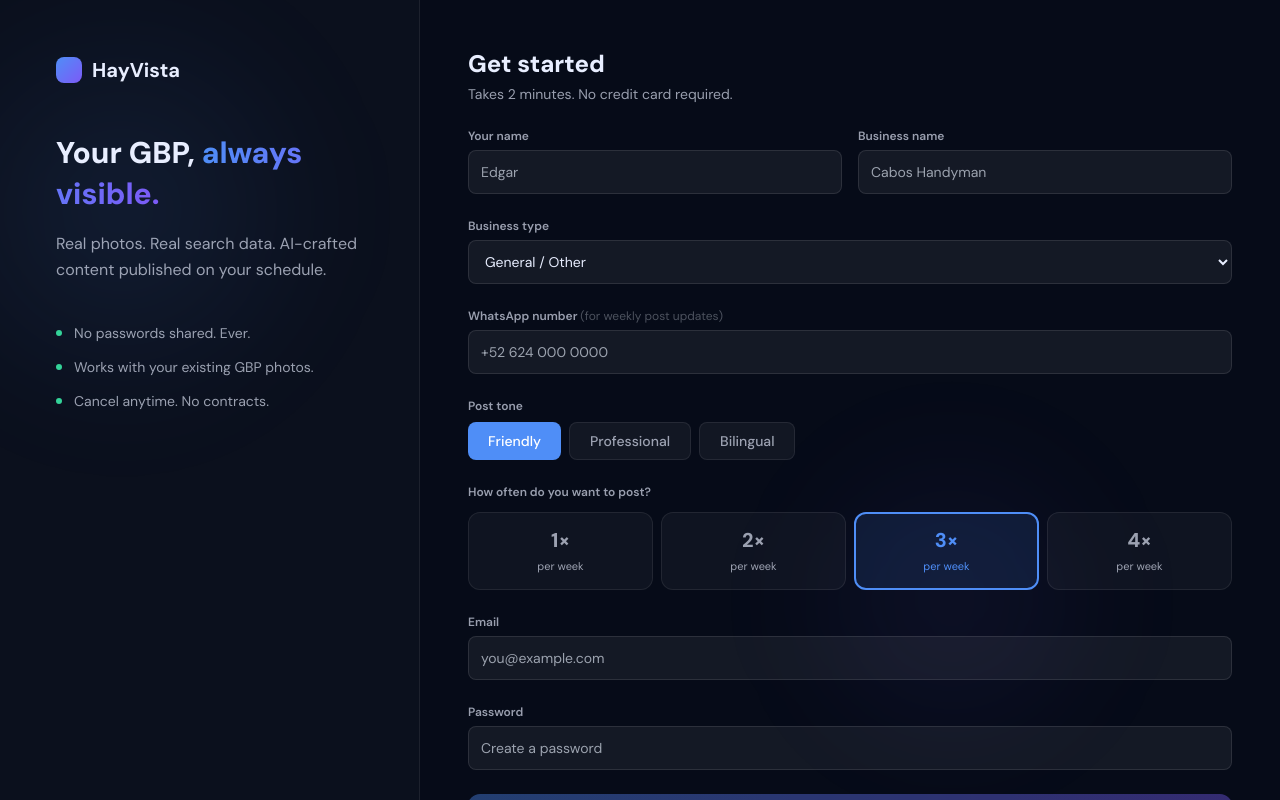
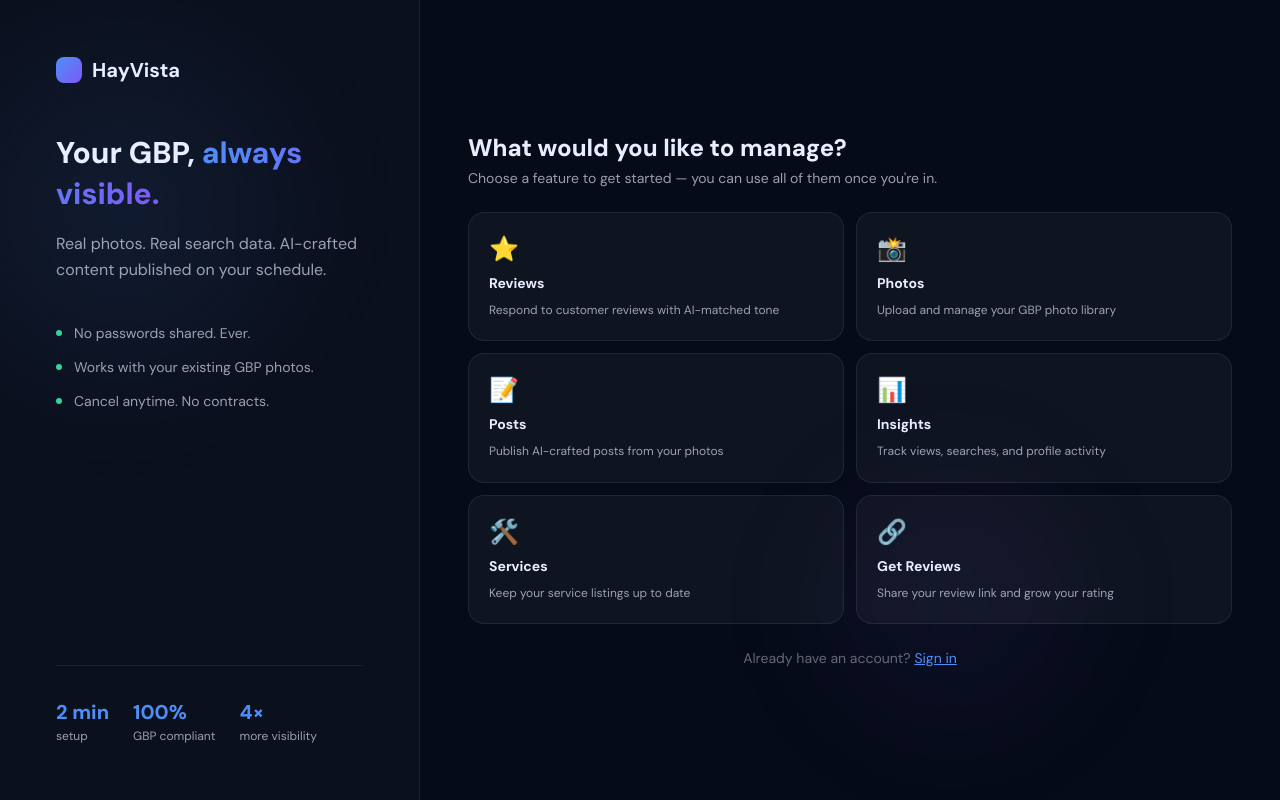
Before and after one commit to edgpac/ranky, a React (Vite) app: page /signup in a window 1280 px wide. Shown: the top 800 px of the page. Built offline with nearby package versions, Linux system fonts and the light colour scheme.

Commit message:
feat(signup): add feature-selection step before account form

```diff
--- a/src/pages/SignupPage.tsx
+++ b/src/pages/SignupPage.tsx
@@ -14,6 +14,15 @@ const BUSINESS_TYPES = [
   { value: 'real_estate', label: 'Real Estate' },
   { value: 'auto',        label: 'Auto Repair / Dealership' },
   { value: 'legal',       label: 'Law Firm / Legal Services' },
+];
+
+const FEATURES = [
+  { icon: '⭐', label: 'Reviews',     tab: 'reviews',     desc: 'Respond to customer reviews with AI-matched tone' },
+  { icon: '📸', label: 'Photos',      tab: 'photos',      desc: 'Upload and manage your GBP photo library' },
+  { icon: '📝', label: 'Posts',       tab: 'posts',       desc: 'Publish AI-crafted posts from your photos' },
+  { icon: '📊', label: 'Insights',    tab: 'insights',    desc: 'Track views, searches, and profile activity' },
+  { icon: '🛠️', label: 'Services',    tab: 'services',    desc: 'Keep your service listings up to date' },
+  { icon: '🔗', label: 'Get Reviews', tab: 'get-reviews', desc: 'Share your review link and grow your rating' },
 ];
 
 const inputStyle: React.CSSProperties = {
@@ -36,6 +45,8 @@ const defaultForm = {
 
 export default function SignupPage() {
   const navigate = useNavigate();
+  const [step, setStep] = useState<0 | 1>(0);
+  const [selectedFeature, setSelectedFeature] = useState('');
   const [mode, setMode] = useState<'signup' | 'login'>('signup');
   const [form, setForm] = useState(() => {
     try {
@@ -57,6 +68,11 @@ export default function SignupPage() {
     });
   };
 
+  const handleFeatureSelect = (tab: string) => {
+    setSelectedFeature(tab);
+    setStep(1);
+  };
+
   const handleSubmit = async () => {
     setError('');
     setLoading(true);
@@ -71,11 +87,11 @@ export default function SignupPage() {
       });
       const data = await res.json();
       if (!res.ok) { setError(data.error || 'Something went wrong'); return; }
-      // Save JWT as a browser cookie — sent automatically on every request, survives proxy/session issues
       if (data.token) {
         document.cookie = `hayvista_token=${data.token}; path=/; max-age=${30 * 24 * 3600}; SameSite=Strict`;
       }
-      navigate('/dashboard');
+      const dest = selectedFeature ? `/dashboard?tab=${selectedFeature}` : '/dashboard';
+      navigate(dest);
     } catch {
       setError('Something went wrong. Please try again.');
     } finally {
@@ -141,13 +157,75 @@ export default function SignupPage() {
         </div>
       </div>
 
-      {/* Right form panel */}
+      {/* Right panel */}
       <div className="flex-1 flex flex-col justify-center px-12 py-12 gap-6 overflow-y-auto relative">
+
+        {/* ── Step 0: Feature selection ── */}
+        {step === 0 && (
+          <>
             <div>
-          <h1 className="text-2xl font-extrabold">{mode === 'signup' ? 'Get started' : 'Welcome back'}</h1>
+              <h1 className="text-2xl font-extrabold">What would you like to manage?</h1>
               <p className="text-sm mt-1" style={{ color: 'var(--text-muted)' }}>
+                Choose a feature to get started — you can use all of them once you're in.
+              </p>
+            </div>
+
+            <div className="grid grid-cols-2 gap-3">
+              {FEATURES.map((f) => (
+                <button
+                  key={f.tab}
+                  onClick={() => handleFeatureSelect(f.tab)}
+                  className="flex flex-col gap-2 p-5 rounded-2xl text-left transition-all"
+                  style={{
+                    background: 'rgba(255,255,255,0.04)',
+                    border: '1px solid rgba(255,255,255,0.08)',
+                  }}
+                  onMouseEnter={(e) => {
+                    e.currentTarget.style.border = '1px solid rgba(79,142,247,0.4)';
+                    e.currentTarget.style.background = 'rgba(79,142,247,0.07)';
+                  }}
+                  onMouseLeave={(e) => {
+                    e.currentTarget.style.border = '1px solid rgba(255,255,255,0.08)';
+                    e.currentTarget.style.background = 'rgba(255,255,255,0.04)';
+                  }}
+                >
+                  <span className="text-2xl">{f.icon}</span>
+                  <span className="text-sm font-bold">{f.label}</span>
+                  <span className="text-xs leading-relaxed" style={{ color: 'var(--text-muted)' }}>{f.desc}</span>
+                </button>
+              ))}
+            </div>
+
+            <p className="text-sm text-center" style={{ color: 'rgba(240,244,255,0.4)' }}>
+              Already have an account?{' '}
+              <button
+                onClick={() => { setMode('login'); setStep(1); }}
+                className="underline"
+                style={{ color: 'var(--accent)' }}
+              >
+                Sign in
+              </button>
+            </p>
+          </>
+        )}
+
+        {/* ── Step 1: Account form ── */}
+        {step === 1 && (
+          <>
+            <div className="flex items-center gap-3">
+              <button
+                onClick={() => { setStep(0); setError(''); }}
+                className="text-xs px-3 py-1.5 rounded-lg transition-all"
+                style={{ background: 'rgba(255,255,255,0.06)', border: '1px solid rgba(255,255,255,0.09)', color: 'var(--text-muted)' }}
+              >
+                ← Back
+              </button>
+              <div>
+                <h1 className="text-2xl font-extrabold">{mode === 'signup' ? 'Create your account' : 'Welcome back'}</h1>
+                <p className="text-sm mt-0.5" style={{ color: 'var(--text-muted)' }}>
                   {mode === 'signup' ? 'Takes 2 minutes. No credit card required.' : 'Sign in to your HayVista account.'}
                 </p>
+              </div>
             </div>
 
             {mode === 'signup' && (
@@ -314,6 +392,8 @@ export default function SignupPage() {
             <p className="text-xs text-center" style={{ color: 'rgba(240,244,255,0.3)' }}>
               By continuing you agree to our Terms of Service and Privacy Policy.
             </p>
+          </>
+        )}
       </div>
     </div>
   );
```
Lines whose indentation alone changed are shown as unchanged.
